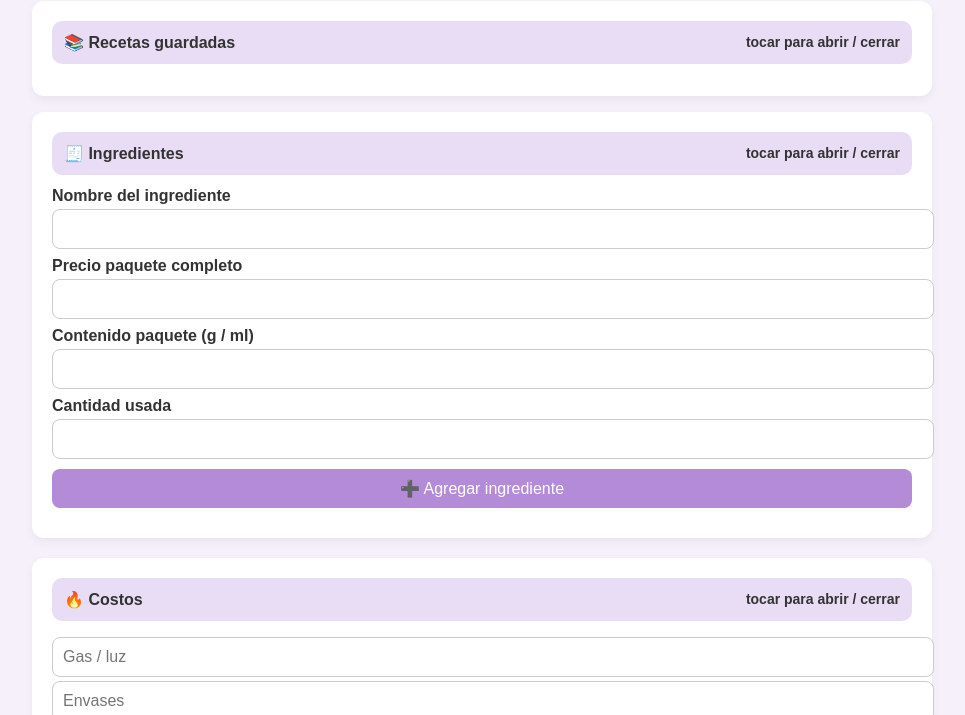
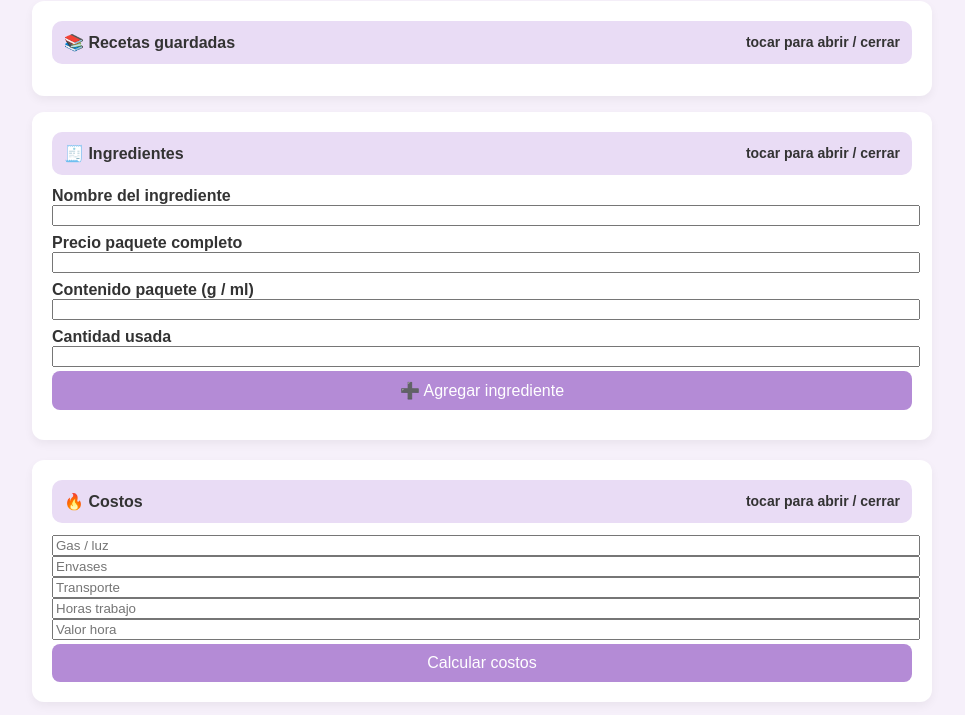
Before and after one commit to marlags/las-galletas-de-la-guagua, a plain HTML site: page index.html in a window 1280 px wide. Shown: the part 104-819 px from the top of the page, without its empty margins (158-1123 px from the left). Drawn offline with nearby package versions, Linux system fonts and the light colour scheme.

Commit message:
Update styles.css

```diff
--- a/styles.css
+++ b/styles.css
@@ -41,21 +41,19 @@ small {
     color: #555;
 }
 
-input,
+input {
+    width: 100%;
+}
+
 button {
     width: 100%;
     padding: 10px;
     margin-top: 4px;
     border-radius: 8px;
-    border: 1px solid #ccc;
+    border: none;
     font-size: 16px;
-}
-
-button {
     background: var(--morado);
     color: white;
-    border: none;
-    margin-top: 10px;
 }
 
 button:hover {
@@ -314,6 +312,7 @@ button:hover {
   flex: 1;
   padding: 8px;
   font-size: 14px;
+  border-radius: 10px;
 }
 
 .icon-btn {
```
